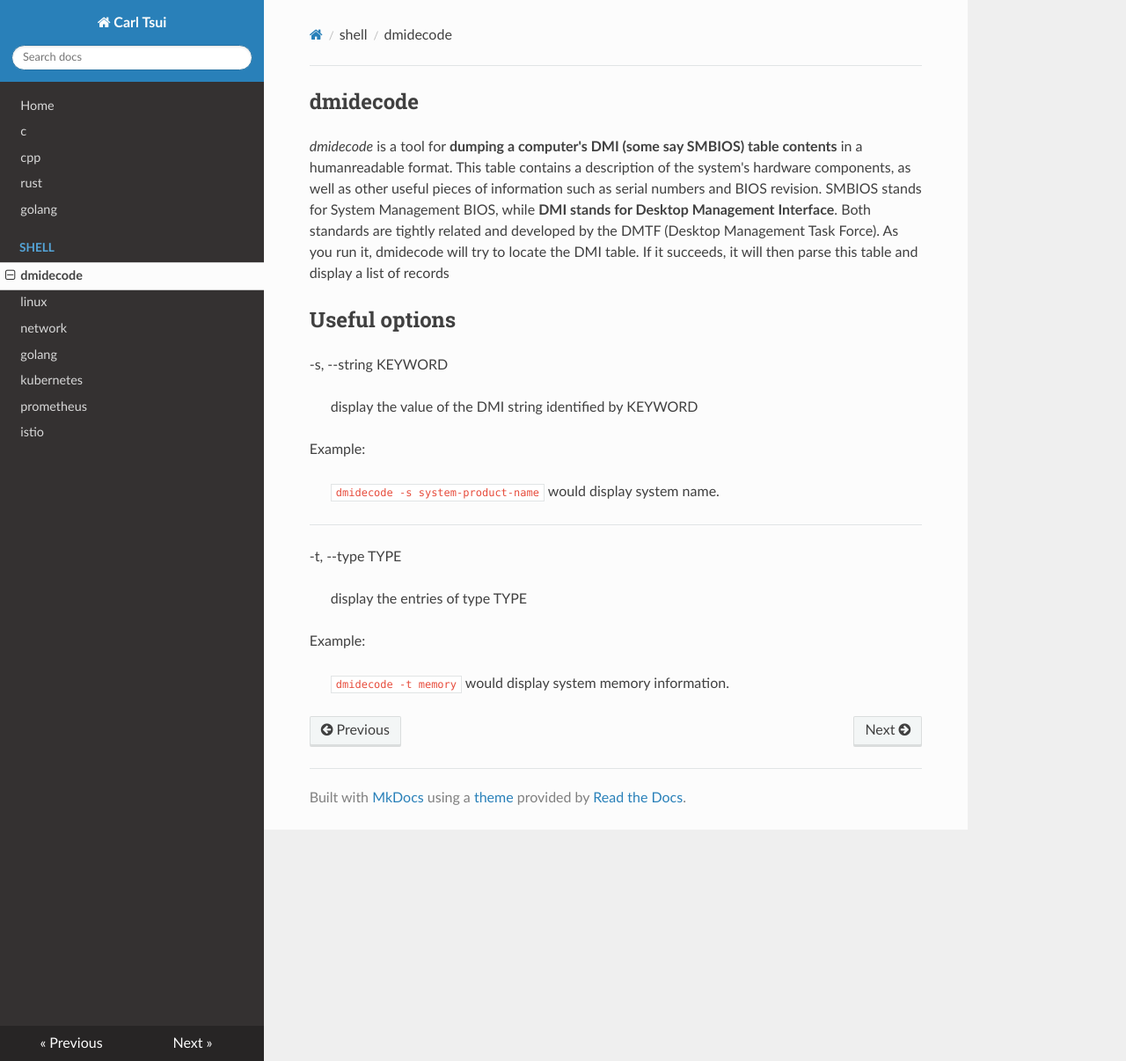
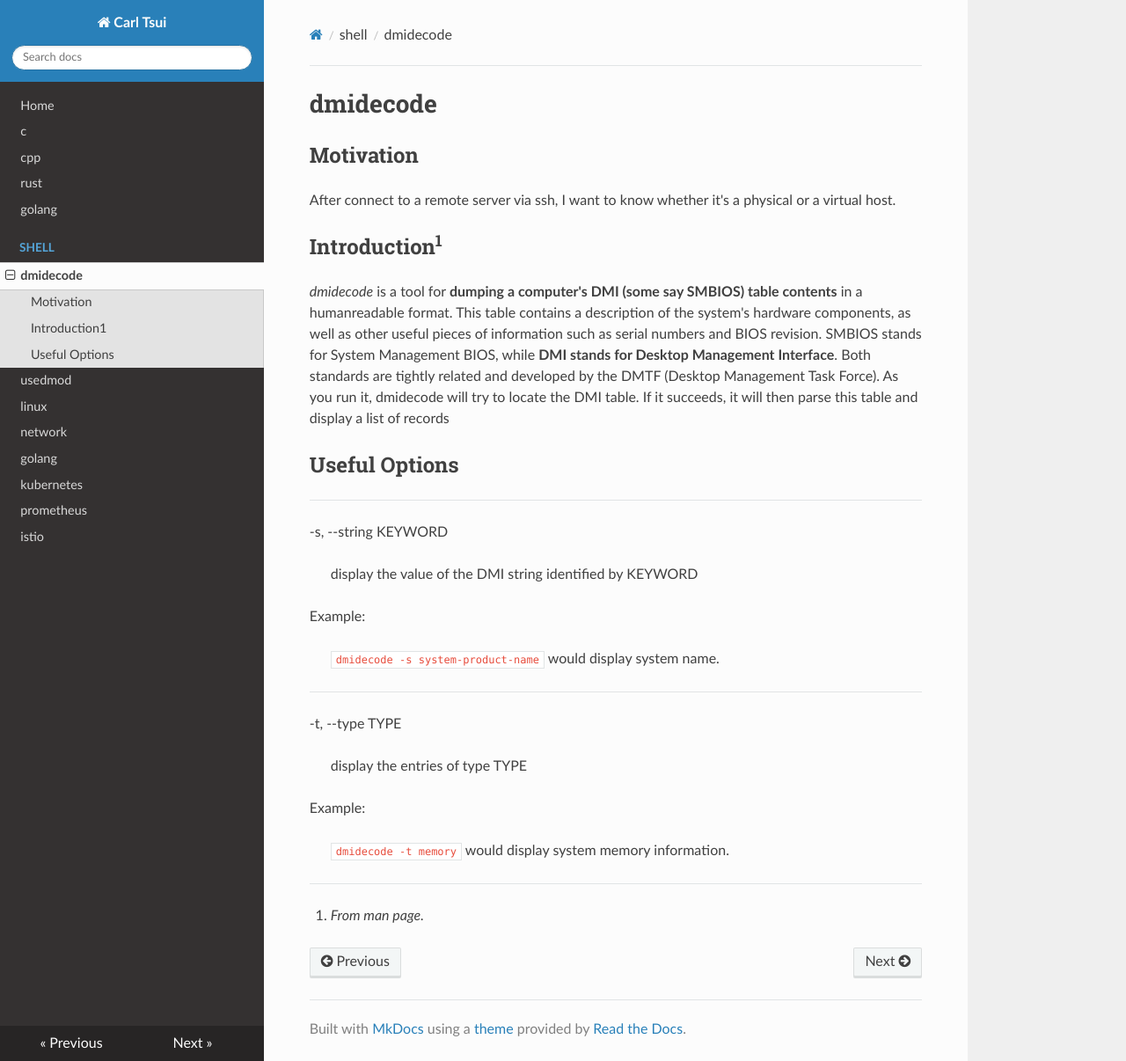
Before and after one commit to cnutshell/blogger, an MkDocs documentation site: the page built from docs/shell/dmidecode.md, in a window 1280 px wide and 1206 px high. Shown: the whole window at 88% size. Built offline with MkDocs 1.6.1, drawn with Linux system fonts in a browser that asks for light colours; nearby versions of some CDN libraries.

Commit message:
Add usermod.md; Modify format of dmidecode.md;

```diff
--- a/docs/shell/dmidecode.md
+++ b/docs/shell/dmidecode.md
@@ -1,9 +1,14 @@
-##dmidecode
+#dmidecode
 
+## Motivation
+After connect to a remote server via ssh, I want to know whether it's a physical or a virtual host.
+
+## Introduction<sup>1</sup>
 *dmidecode* is a tool for **dumping a computer's DMI (some say SMBIOS) table contents** in a humanreadable format. This table contains a description of the system's hardware components, as well as other useful pieces of information such as serial numbers and BIOS revision. SMBIOS stands for System Management BIOS, while **DMI stands for Desktop Management Interface**. Both standards are tightly related and developed by the DMTF (Desktop Management Task Force). As you run it, dmidecode will try to locate the DMI table. If it succeeds, it will then parse this table and display a list of records
 
-## Useful options
+## Useful Options
 
+***
 -s, --string KEYWORD
 > display the value of the DMI string identified by KEYWORD
 
@@ -16,3 +21,7 @@ Example:
 
 Example:
 > `dmidecode -t memory` would display system memory information.
+***
+
+
+1. *From man page.*
--- a/mkdocs.yml
+++ b/mkdocs.yml
@@ -7,6 +7,7 @@ nav:
     - golang: golang/about.md
     - shell:
         - dmidecode: shell/dmidecode.md
+        - usedmod: shell/usermod.md
     - linux: linux/about.md
     - network: network/about.md
     - algorithem: golang/about.md
```
Also changed, not shown: docs/shell/usermod.md (added, +30 -0 lines).
